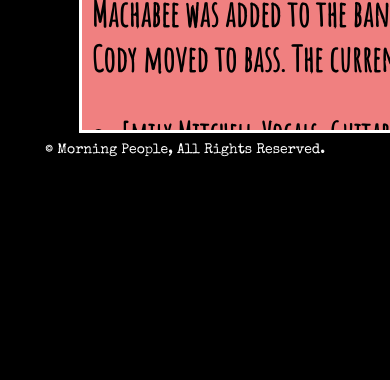
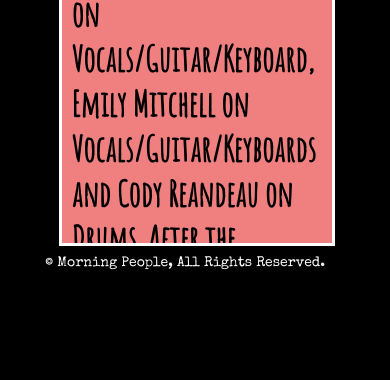
Before and after one commit to codyreandeau/Band-Website, a plain HTML site: page About.html in a window 390 px wide. Shown: the part 464-844 px from the top of the page. Drawn offline with nearby package versions, Linux system fonts and the light colour scheme.

Commit message:
changed view-height of the main container. Changed top-margins of alien and social media to percentages to make them more responsive to the screen size.

```diff
--- a/MorningPeople.css
+++ b/MorningPeople.css
@@ -4,6 +4,7 @@
 html, body {
     max-width: 100%;
     overflow-x: hidden;
+    overflow-y:;
     background-color:black;
     left: 0;
     margin: 0;
@@ -144,7 +145,7 @@ div nav a div{
   border-right: 3px solid white;
   border-top: 3px solid white;
   border-bottom: 3px solid white;
-  margin-top: 120px;
+  margin-top: 10%;
   left:-123px;
   padding-top:10px;
   z-index: 100;
@@ -210,14 +211,14 @@ div nav a div{
 	margin-left: 15%;
 	margin-right: auto;
 	width:80%;
-	height:500px;
+	height:75vh;
 	z-index:100;
 }
 
 .subcontainer {
 	position:relative;
 	width: 63%;
-	height: 520px;
+	height: 100%;
 	float: left;
 	margin-right:130px;
 	overflow-y: auto;
@@ -259,7 +260,7 @@ div nav a div{
 
 .alien {
 	position:absolute;
-	top:95px;
+	top:18%;
 	right:10px;
 }
 
@@ -316,7 +317,7 @@ div nav a div{
 
 @media (max-width:1000px) {
 	.container {
-		width:1000px;
+		width:110vw;
 	}
 }
 
```
